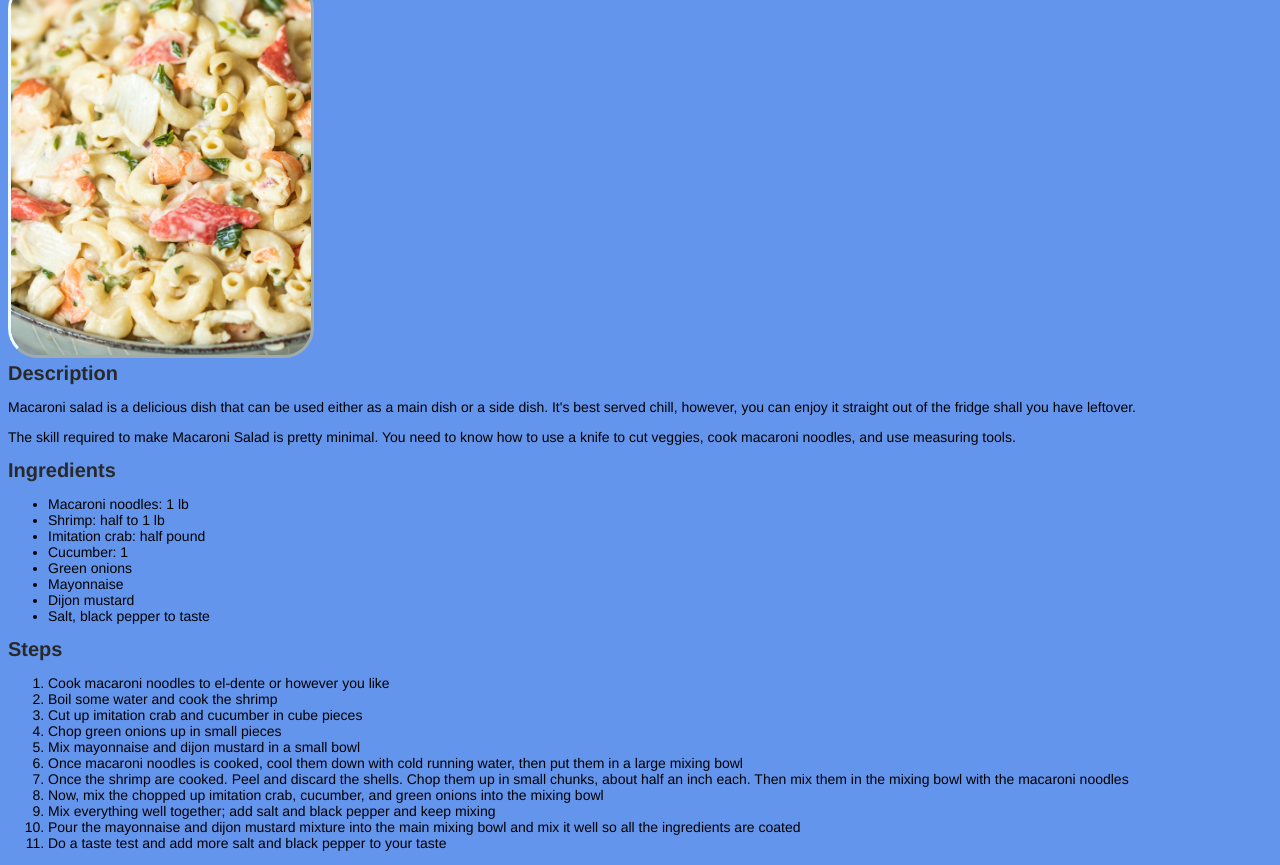
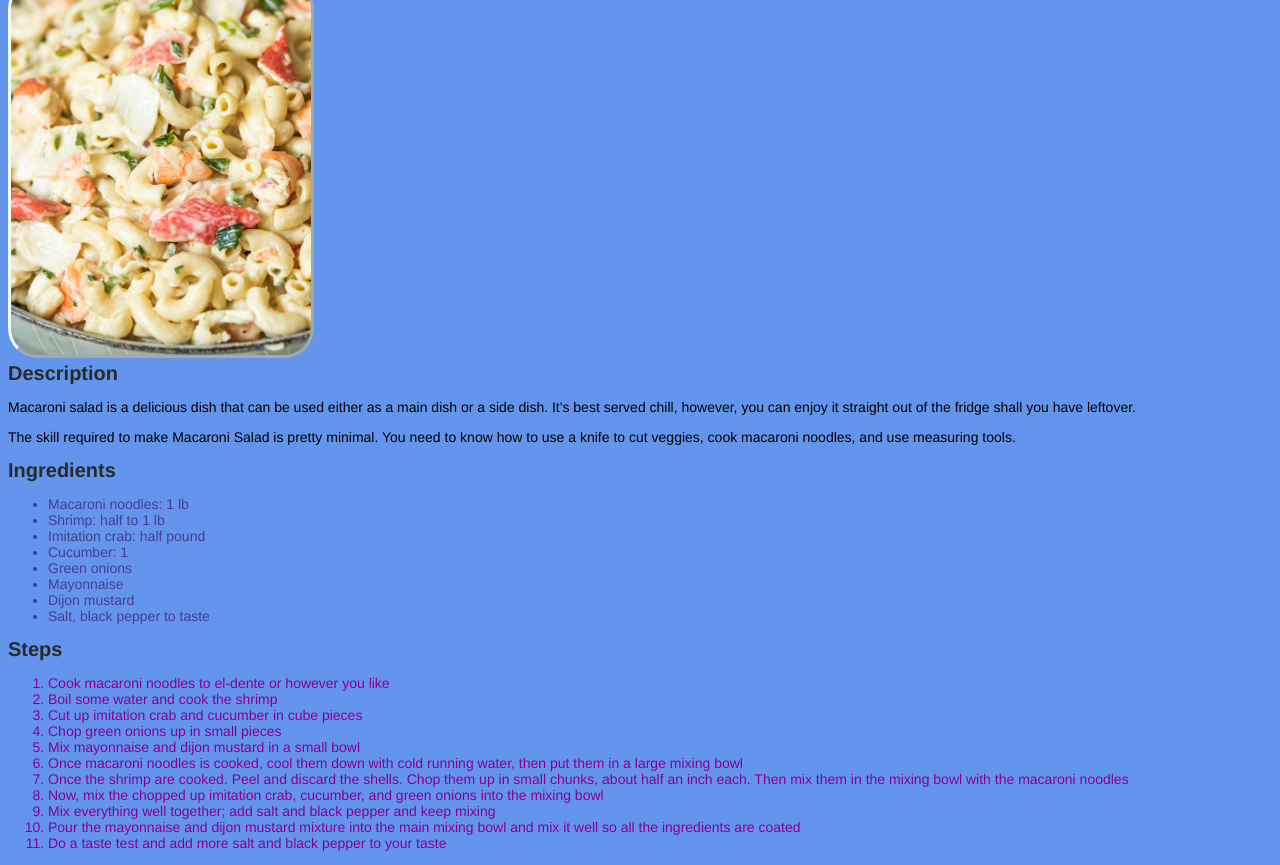
Before and after one commit to DxcNxn/odin-recipes, a plain HTML site: page recipes/macaroni-salad.html in a window 1280 px wide. Shown: the part 74-939 px from the top of the page. Drawn offline with Linux system fonts and the light colour scheme.

Commit message:
Add css attributes to .ingredientsList and .instructionSteps

```diff
--- a/style.css
+++ b/style.css
@@ -34,3 +34,11 @@ body {
     color: rgb(41, 41, 41);
     text-transform: capitalize;
 }
+
+.para .ingredientsList {
+    color: darkslateblue;
+}
+
+.para .instructionSteps {
+    color: darkmagenta;
+}
```
